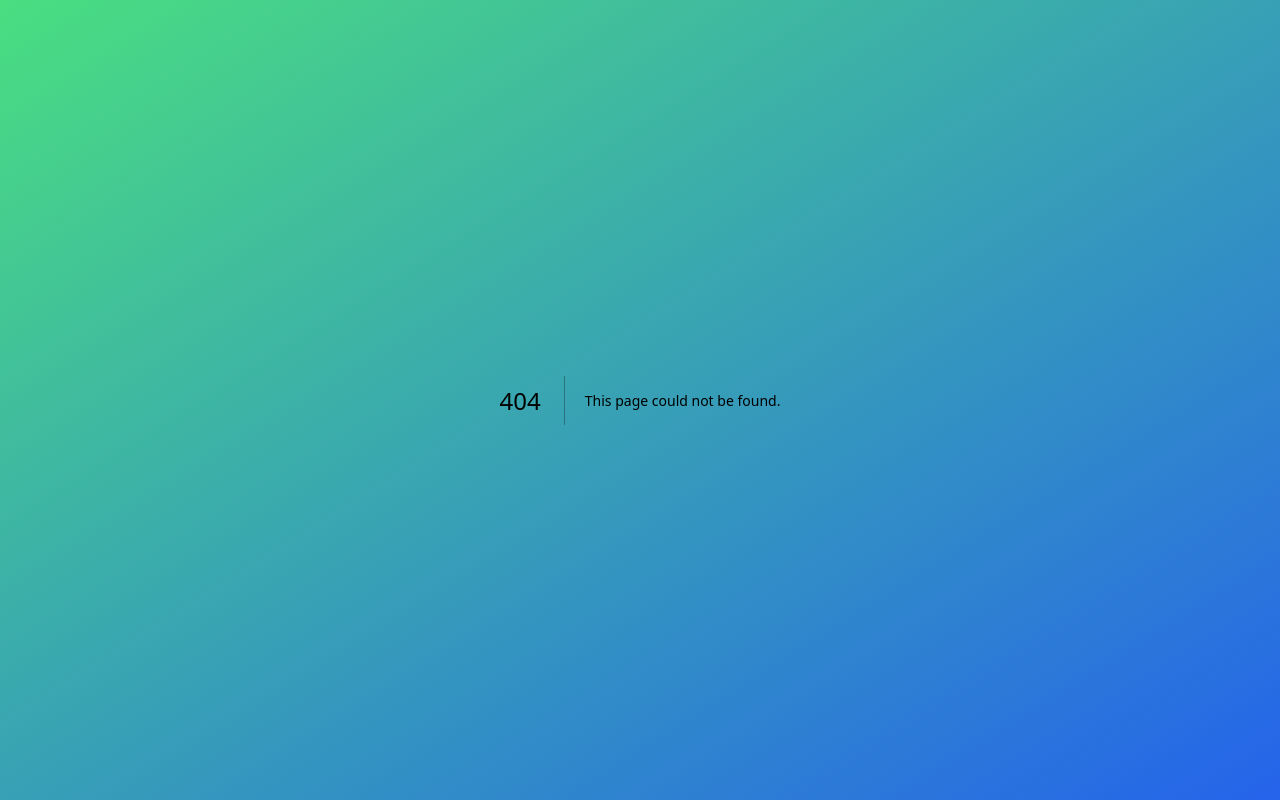
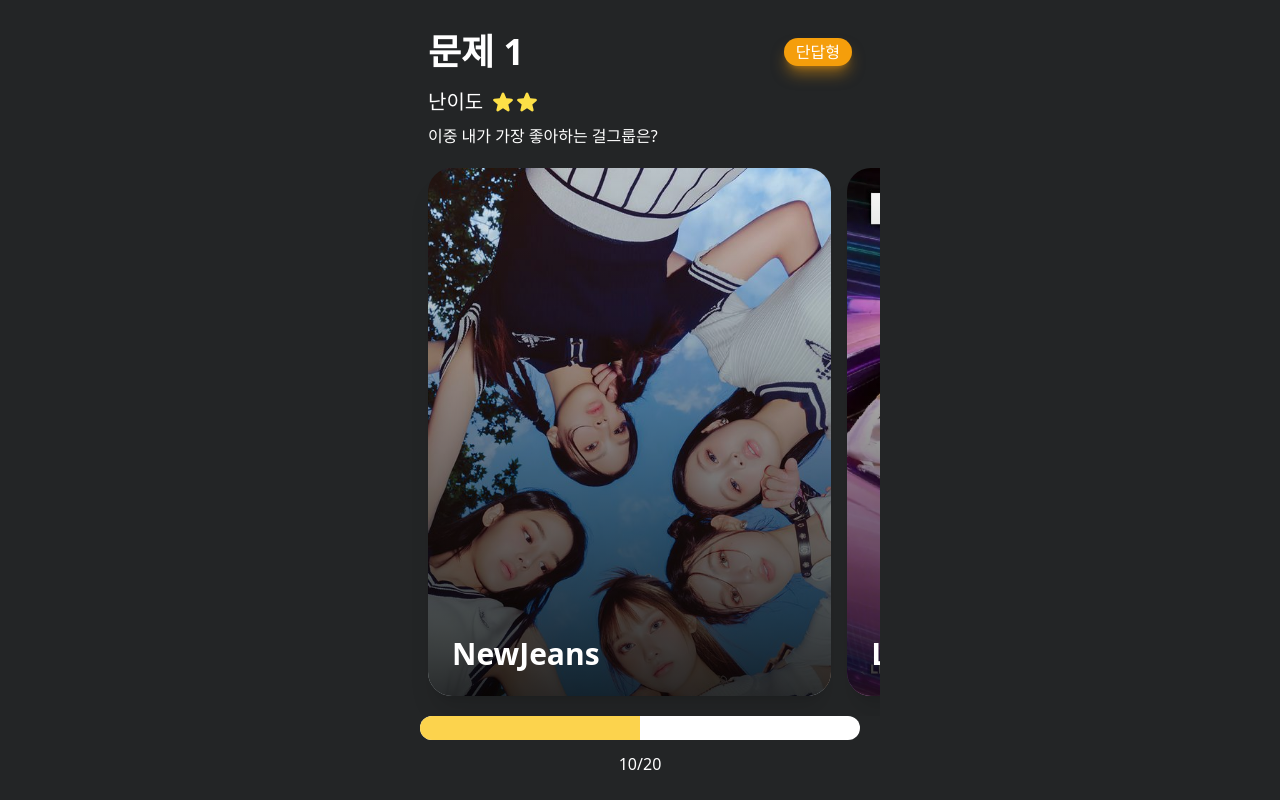
Before and after one commit to moral-life/tmi-world-cup, a Next.js app: page /solving in a window 1280 px wide. Before the commit this address had no page. Built offline with nearby package versions, Linux system fonts and the light colour scheme.

Commit message:
solving 분리, 난이도 변수화, props 전달

```diff
--- /dev/null
+++ b/src/app/components/QuizText.tsx
@@ -0,0 +1,49 @@
+import { ReactNode } from "react";
+
+interface QuizTextProps {
+    difficulty: number;
+    children: ReactNode;
+}
+export default function QuizText({ difficulty, children }: QuizTextProps) {
+    // const difficulty: number = QuizTextProp
+    return (
+        <div className='mx-7 flex w-11/12 flex-col items-center'>
+            <div className='my-2 flex w-full items-center justify-between'>
+                <div className='text-4xl font-semibold text-white'>문제 1</div>
+                <div className='rounded-full bg-amber-500 px-3 py-0.5 font-medium text-white shadow-lg shadow-amber-500/50'>
+                    단답형
+                </div>
+            </div>
+            <div className='my-2 flex w-full items-center justify-start'>
+                <div className='flex items-center text-xl font-light text-white'>
+                    난이도
+                </div>
+                <div className='ml-2 flex items-center text-yellow-300'>
+                    {Array.from({ length: difficulty }, (_, index) => (
+                        <svg
+                            xmlns='http://www.w3.org/2000/svg'
+                            viewBox='0 0 24 24'
+                            fill='currentColor'
+                            className='h-6 w-6'
+                            key={index}
+                        >
+                            <path
+                                fillRule='evenodd'
+                                d='M10.788 3.21c.448-1.077 1.976-1.077 2.424 0l2.082 5.006 5.404.434c1.164.093 1.636 1.545.749 2.305l-4.117 3.527 1.257 5.273c.271 1.136-.964 2.033-1.96 1.425L12 18.354 7.373 21.18c-.996.608-2.231-.29-1.96-1.425l1.257-5.273-4.117-3.527c-.887-.76-.415-2.212.749-2.305l5.404-.434 2.082-5.005Z'
+                                clipRule='evenodd'
+                            />
+                        </svg>
+                    ))}
+                </div>
+            </div>
+            <div className='w-full text-start text-base text-white'>
+                {children}
+            </div>
+        </div>
+    );
+}
+
+QuizText.defaultProps = {
+    difficulty: 0,
+    children: "",
+};
--- a/src/app/components/SelectBox.tsx
+++ b/src/app/components/SelectBox.tsx
@@ -1,12 +1,22 @@
-export default function SelectBox() {
+interface SelectBoxProps {
+    name: string;
+    background: string;
+}
+export default function SelectBox({ name, background }: SelectBoxProps) {
     return (
-        <div className='m-3 flex w-11/12 flex-none snap-center items-center justify-center'>
-            <div className='flex h-full w-full rounded-3xl bg-purple-500 bg-cover shadow-2xl'>
-                <input type='checkbox' />
-                <div className='flex flex-col-reverse p-6 text-5xl font-bold text-white'>
-                    NewJeans
+        <div
+            className={`mx-2 flex w-11/12 flex-none snap-center items-center justify-center rounded-3xl bg-cover shadow-xl ${background}`}
+        >
+            <div className='bg-faded flex h-full  w-full rounded-3xl'>
+                <div className='flex flex-col-reverse p-6 text-3xl font-bold text-white'>
+                    {name}
                 </div>
             </div>
         </div>
     );
 }
+
+SelectBox.defaultProps = {
+    name: "No name",
+    background: "bg-purple-400",
+};
--- a/src/app/globals.css
+++ b/src/app/globals.css
@@ -1,3 +1,10 @@
 @tailwind base;
 @tailwind components;
 @tailwind utilities;
+
+@layer components {
+    .bg-faded {
+        /*border-image: fill 0 linear-gradient(#0001, #000);*/
+        background: linear-gradient(to bottom, rgba(0,0,0,0), rgba(0,0,0,0.8));
+    }
+}
--- a/src/app/layout.tsx
+++ b/src/app/layout.tsx
@@ -1,21 +1,23 @@
-import type { Metadata } from 'next'
-import './globals.css'
+import type { Metadata } from "next";
+import "./globals.css";
 
 export const metadata: Metadata = {
-    title: 'Create Next App',
-    description: 'Generated by create next app',
-}
+    title: "Create Next App",
+    description: "Generated by create next app",
+};
+// 배경 그라디언트
+// from-green-400 to-blue-600
 
 export default function RootLayout({
     children,
 }: {
-    children: React.ReactNode
+    children: React.ReactNode;
 }) {
     return (
         <html lang='en' className='h-full'>
-            <body className='h-full bg-gradient-to-br from-green-400 to-blue-600'>
+            <body className='h-full bg-gradient-to-b from-[#232526] to-[#232526] sm:flex sm:justify-center'>
                 {children}
             </body>
         </html>
-    )
+    );
 }
--- a/src/app/page.tsx
+++ b/src/app/page.tsx
@@ -1,22 +1,36 @@
-import SelectBox from "@/app/components/SelectBox";
-
 export default function Home() {
     return (
         <>
-            <div className='flex h-full flex-col items-center justify-center bg-transparent'>
-                <div className='flex h-1/2 w-full'>
-                    <div className='m-5 w-full rounded-2xl bg-slate-200 p-5'>
-                        asdf
+            <div className='flex h-full flex-col items-center justify-center'>
+                <div className='h-1/2  text-center text-white'>
+                    <div className='text-2xl font-medium'>
+                        제 1회 이민하 TMI고사
+                    </div>
+                    <div className='my-2 text-xl font-light'>
+                        어디 한번 풀어보시지
+                    </div>
+                    <div className='mt-5'>
+                        나는 이민하의 얼마나 <br />
+                        쓰잘데기 없는 소리까지 들었을까?
                     </div>
                 </div>
-                <div className='flex h-full w-full snap-x overflow-x-scroll p-5'>
-                    <SelectBox />
-                    <SelectBox />
-                    <SelectBox />
-                </div>
-                <div className='flex h-1/3 w-full items-center justify-center p-5'>
-                    <button className='m-5 h-full w-full rounded-2xl bg-orange-500 text-white active:bg-purple-500'>
-                        제출하기
+                <div className='flex h-1/2 w-full items-center justify-center px-5 '>
+                    <button className='h-16 w-full bg-orange-100 shadow-2xl shadow-orange-100/30'>
+                        <div className='flex items-center justify-center'>
+                            <svg
+                                xmlns='http://www.w3.org/2000/svg'
+                                viewBox='0 0 24 24'
+                                fill='currentColor'
+                                className='h-6 w-6'
+                            >
+                                <path
+                                    fillRule='evenodd'
+                                    d='M16.28 11.47a.75.75 0 0 1 0 1.06l-7.5 7.5a.75.75 0 0 1-1.06-1.06L14.69 12 7.72 5.03a.75.75 0 0 1 1.06-1.06l7.5 7.5Z'
+                                    clipRule='evenodd'
+                                />
+                            </svg>
+                            <p className='ml-5'>시작하기</p>
+                        </div>
                     </button>
                 </div>
             </div>
--- /dev/null
+++ b/src/app/solving/page.tsx
@@ -0,0 +1,37 @@
+import SelectBox from "@/app/components/SelectBox";
+import QuizText from "@/app/components/QuizText";
+
+export default function Home() {
+    return (
+        <>
+            <div className='flex h-full flex-col items-center justify-center lg:w-[30rem]'>
+                <div className='mt-6 flex w-full justify-center'>
+                    <QuizText difficulty={2}>
+                        이중 내가 가장 좋아하는 걸그룹은?
+                    </QuizText>
+                </div>
+                <div className='flex h-full w-full snap-x overflow-x-scroll p-5'>
+                    <SelectBox
+                        name='NewJeans'
+                        background="bg-[url('/NewJeans.jpg')]"
+                    />
+                    <SelectBox
+                        name='LE SSERAFIM'
+                        background="bg-[url('/PerfectNight.webp')]"
+                    />
+                    <SelectBox name='Red Velvet' />
+                    <SelectBox name='TWICE' />
+                    <SelectBox />
+                </div>
+                <div className='h-24 w-11/12'>
+                    <div className='flex h-6 w-full rounded-full bg-white'>
+                        <div className='w-1/2 rounded-l-full bg-amber-300'></div>
+                    </div>
+                    <div className='mb-6 mt-3 text-center text-white'>
+                        10/20
+                    </div>
+                </div>
+            </div>
+        </>
+    );
+}
```
Also changed, not shown: public/NewJeans.jpg (added), public/PerfectNight.webp (added).
